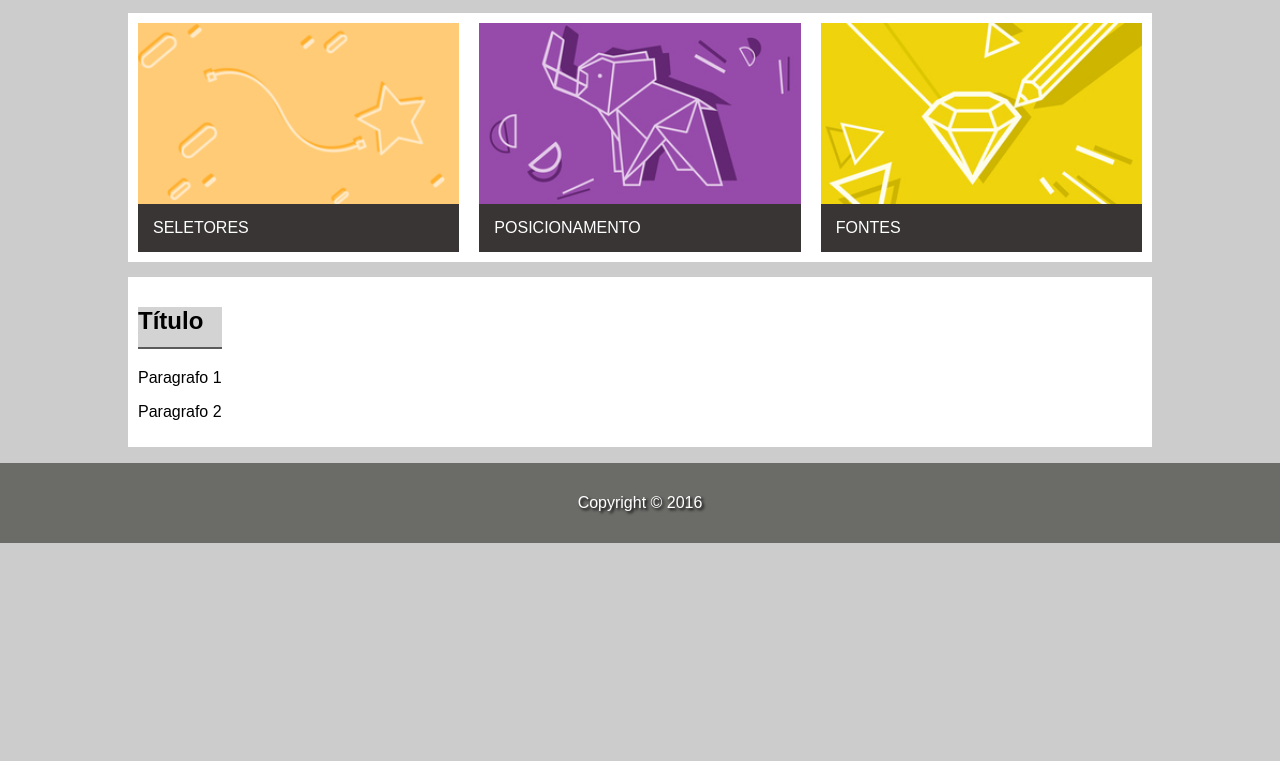
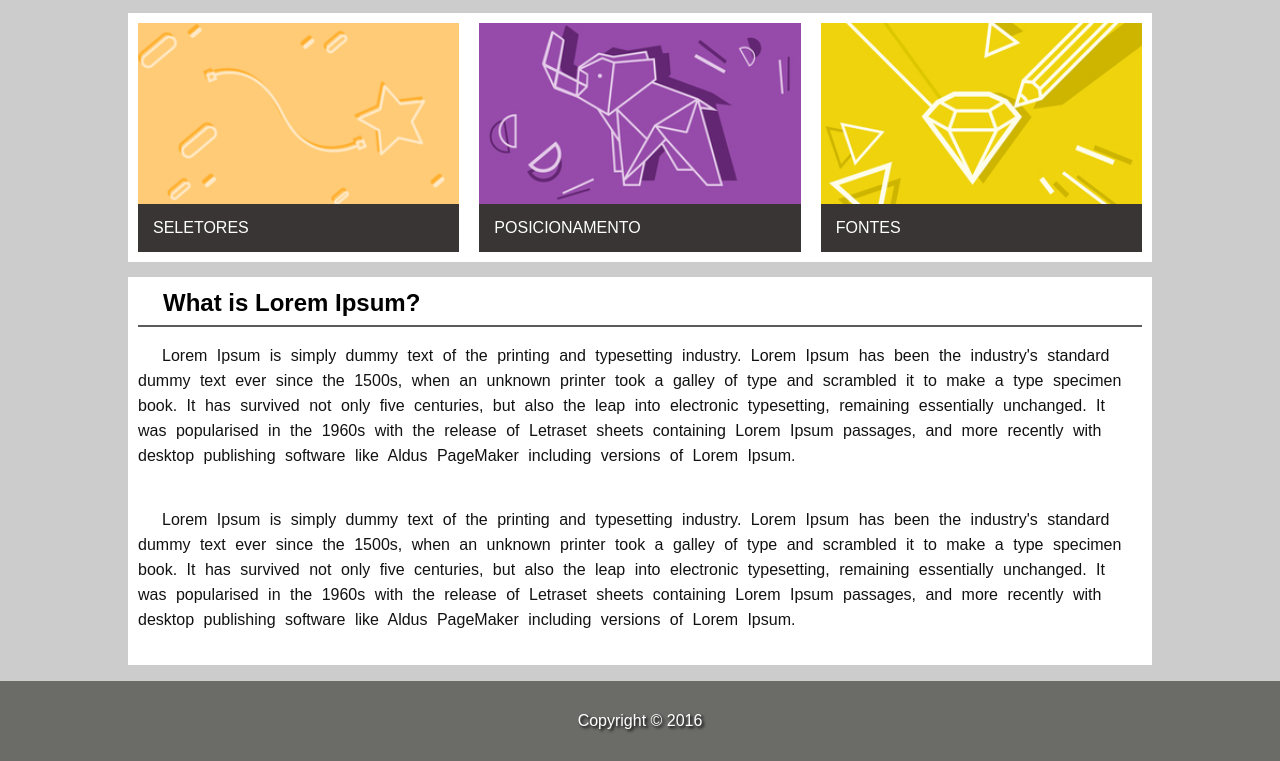
Before and after one commit to Duddamartins/projeto-curso-Web-Design, a plain HTML site: page index.html in a window 1280 px wide. Shown: the part 504-1265 px from the top of the page. Before the commit the page ends 1047 px from the top, so only its background shows below. Drawn offline with Linux system fonts and the light colour scheme.

Commit message:
alterações

```diff
--- a/index.html
+++ b/index.html
@@ -69,15 +69,17 @@
                         <article>
                             <header>
                                 <h2 class="titulo-texto">
-                                    Título
+                                    What is Lorem Ipsum?
+                                </h2>
                                 <hr>
-                                </h2>
-                                <p>
-                                    Paragrafo 1
+                                <p class="paragrafo">
+                                    Lorem Ipsum is simply dummy text of the printing and typesetting industry. Lorem Ipsum has been the industry's standard dummy text ever since the 1500s, when an unknown printer took a galley of type and scrambled it to make a type specimen book. It has survived not only five centuries, but also the leap into electronic typesetting, remaining essentially unchanged. It was popularised in the 1960s with the release of Letraset sheets containing Lorem Ipsum passages, and more recently with desktop publishing software like Aldus PageMaker including versions of Lorem Ipsum.
                                 </p>
-                                <p>
-                                    Paragrafo 2
+                                <br>
+                                <p class="paragrafo">
+                                    Lorem Ipsum is simply dummy text of the printing and typesetting industry. Lorem Ipsum has been the industry's standard dummy text ever since the 1500s, when an unknown printer took a galley of type and scrambled it to make a type specimen book. It has survived not only five centuries, but also the leap into electronic typesetting, remaining essentially unchanged. It was popularised in the 1960s with the release of Letraset sheets containing Lorem Ipsum passages, and more recently with desktop publishing software like Aldus PageMaker including versions of Lorem Ipsum.
                                 </p>
+                                <br>
                             </header>
                         </article>
                     </section>
--- a/style.css
+++ b/style.css
@@ -58,6 +58,15 @@ h1 {
     text-shadow: 3px 3px 2px #333;
 }
 
+.paragrafo {
+    color:rgba(0, 0, 0, 0.932);
+    font-size: 600;
+    line-height: 25px;
+    word-spacing: 5px;
+    margin-bottom: 5px;
+    text-indent: 1.5em;
+}
+
 main {
     width: 80%;
     margin: auto;
@@ -91,7 +100,7 @@ main {
 }
 
 .titulo-texto {
-    background-color: rgb(212, 211, 211);
+    margin: 2px 25px;
 }
 
 hr {
```
Also changed, not shown: imagem/projeto-web.png (added).
